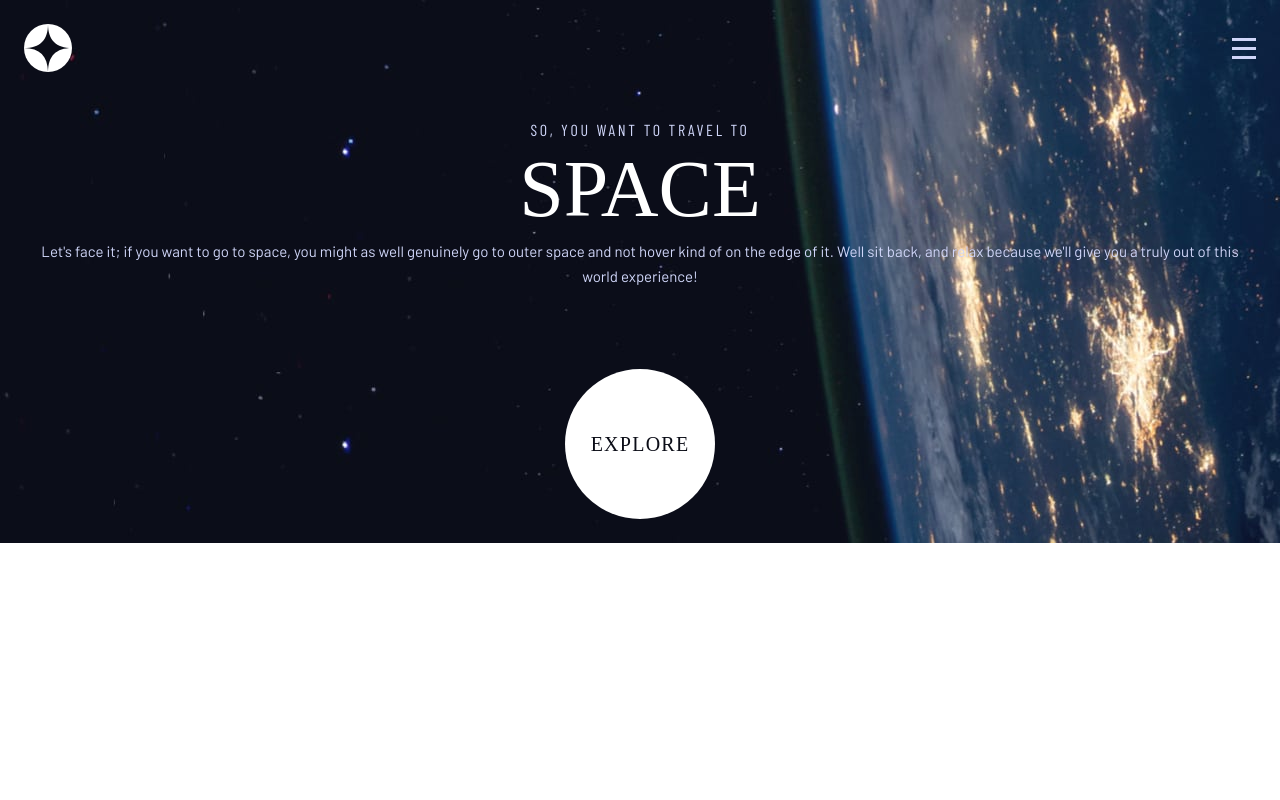
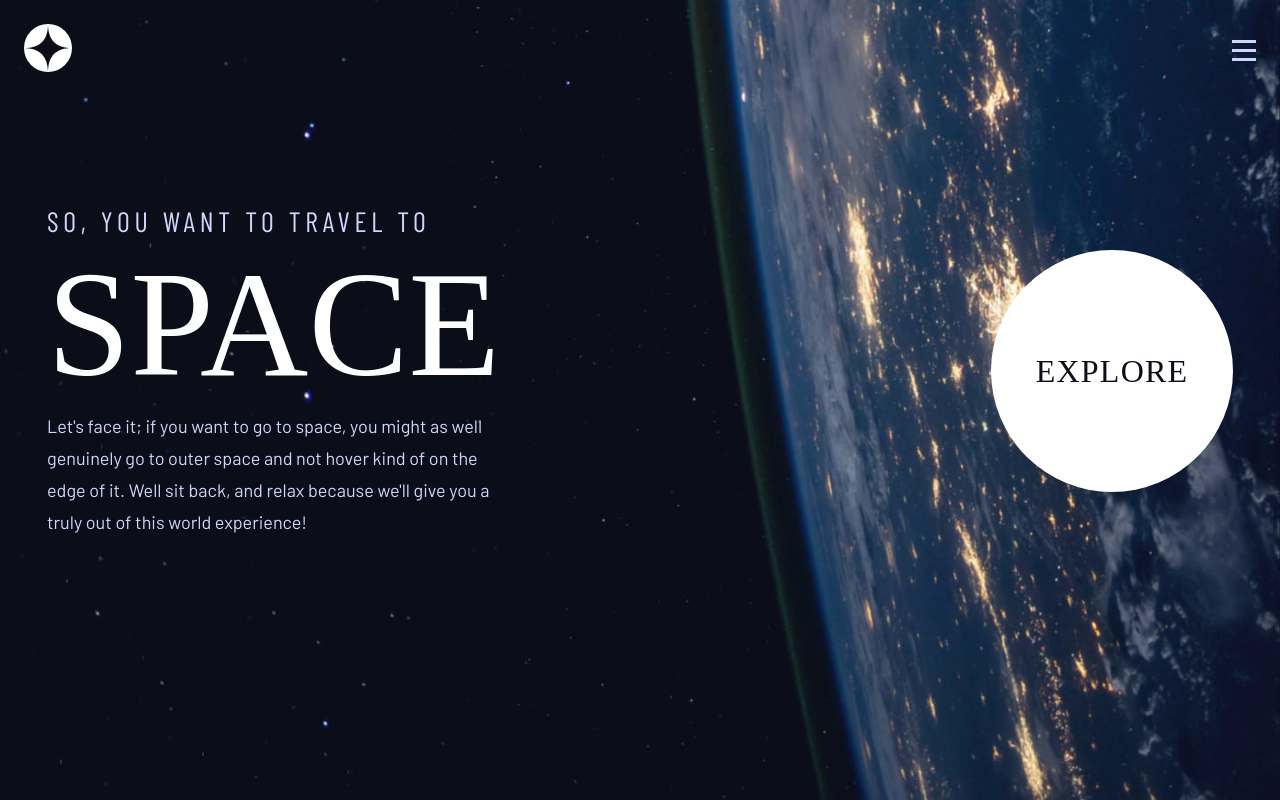
Before and after one commit to limasthays/space-tourism, a React (Create React App) app: page / in a window 1280 px wide. Built offline with nearby package versions, Linux system fonts and the light colour scheme; a web font is replaced by a local one.

Commit message:
fix: responsibility

```diff
--- a/src/components/Header/index.jsx
+++ b/src/components/Header/index.jsx
@@ -2,11 +2,14 @@ import { StyledHeader } from "./style";
 import LogoIcon from "../../assets/shared/logo.svg";
 import MenuIcon from "../../assets/shared/icon-hamburger.svg";
 import { Icon } from "../Icons";
+import { Link } from "react-router-dom";
 
 export const Header = () => {
   return (
     <StyledHeader>
-      <Icon src={LogoIcon} />
+      <Link to="/">
+        <Icon src={LogoIcon} />
+      </Link>
       <Icon src={MenuIcon} />
     </StyledHeader>
   );
--- a/src/components/HomeBackground/style.js
+++ b/src/components/HomeBackground/style.js
@@ -6,30 +6,34 @@ import MobileHomeBG from "../../assets/home/background-home-mobile.jpg";
 const breakpoints = [
   {
     name: "mobile",
-    break: 300,
+    break: 200,
     background: `${MobileHomeBG}`,
+    height: "100vh",
   },
   {
     name: "tablet",
     break: 768,
     background: `${TabletHomeBG}`,
+    height: "100vh",
   },
   {
     name: "desktop",
     break: 1000,
     background: `${DesktopHomeBG}`,
+    height: "100vh",
   },
 ];
 
 export const StyledHomeBackground = styled.div`
   background-size: cover;
   background-attachment: fixed;
-  height: 100%;
+  background-repeat: no-repeat;
   padding: 24px;
   ${breakpoints.map(
     (breakpoint) => css`
       @media (min-width: ${breakpoint.break}px) {
-        background: url(${breakpoint.background});
+        background-image: url(${breakpoint.background});
+        height: ${breakpoint.height};
       }
     `
   )}
--- a/src/components/IntroContent/index.jsx
+++ b/src/components/IntroContent/index.jsx
@@ -3,6 +3,7 @@ import { StyledIntroContent } from "./style";
 export const IntroContent = () => {
   return (
     <StyledIntroContent>
+      <div className="lateral">
         <span>SO, YOU WANT TO TRAVEL TO</span>
         <h1>SPACE</h1>
         <p>
@@ -11,6 +12,8 @@ export const IntroContent = () => {
           back, and relax because we'll give you a truly out of this world
           experience!
         </p>
+      </div>
+
       <div className="circle">
         <p>EXPLORE</p>
       </div>
--- a/src/components/IntroContent/style.js
+++ b/src/components/IntroContent/style.js
@@ -6,6 +6,10 @@ export const StyledIntroContent = styled.div`
   justify-content: center;
   align-items: center;
   margin-top: 48px;
+  .lateral {
+    margin-top: 10vh;
+    display: flex;
+    flex-direction: column;
     span {
       font-family: "Barlow Condensed", sans-serif;
 
@@ -37,6 +41,7 @@ export const StyledIntroContent = styled.div`
 
       color: #d0d6f9;
     }
+  }
 
   .circle {
     display: flex;
@@ -48,7 +53,7 @@ export const StyledIntroContent = styled.div`
 
     width: 150px;
     height: 150px;
-    border-radius: 100px;
+    border-radius: 150px;
 
     p {
       font-family: "Bellefair";
@@ -63,4 +68,63 @@ export const StyledIntroContent = styled.div`
       color: #0b0d17;
     }
   }
+
+  @media (min-width: 768px) {
+    row-gap: 155px;
+    .lateral {
+      width: 450px;
+      span {
+        font-size: 20px;
+        line-height: 24px;
+        letter-spacing: 3.375px;
+      }
+      h1 {
+        font-size: 150px;
+        line-height: 150px;
+      }
+
+      p {
+        font-weight: 400;
+        font-size: 16px;
+      }
+    }
+    .circle {
+      width: 242px;
+      height: 242px;
+      p {
+        font-size: 32px;
+      }
+    }
+  }
+  @media (min-width: 1000px) {
+    flex-direction: row;
+    column-gap: 500px;
+
+    .lateral {
+      width: 444px;
+      align-items: flex-start;
+      flex-direction: column;
+
+      span,
+      h1,
+      p {
+        text-align: left;
+      }
+      span {
+        font-size: 28px;
+        line-height: 34px;
+        letter-spacing: 4.725px;
+      }
+
+      h1 {
+        font-size: 150px;
+        line-height: 172px;
+      }
+
+      p {
+        font-size: 18px;
+        line-height: 32px;
+      }
+    }
+  }
 `;
```
Lines whose indentation alone changed are shown as unchanged.
